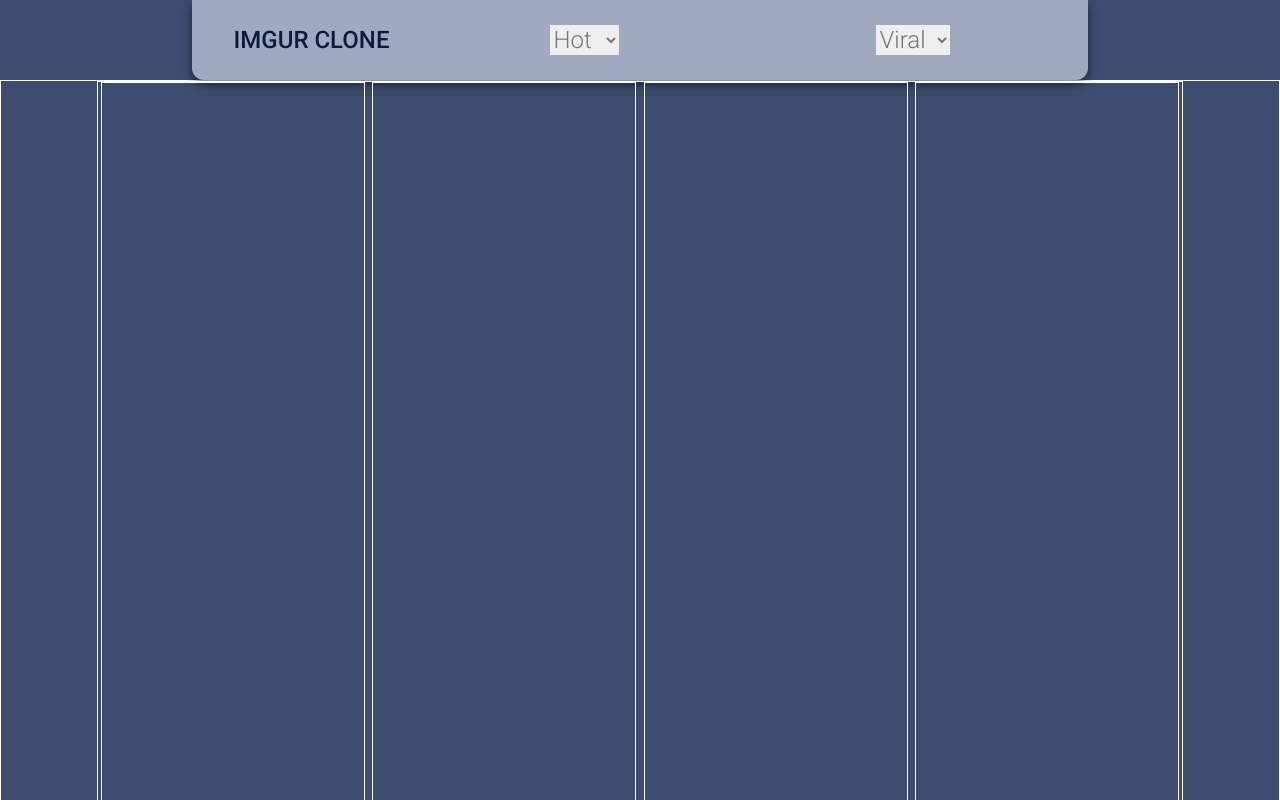
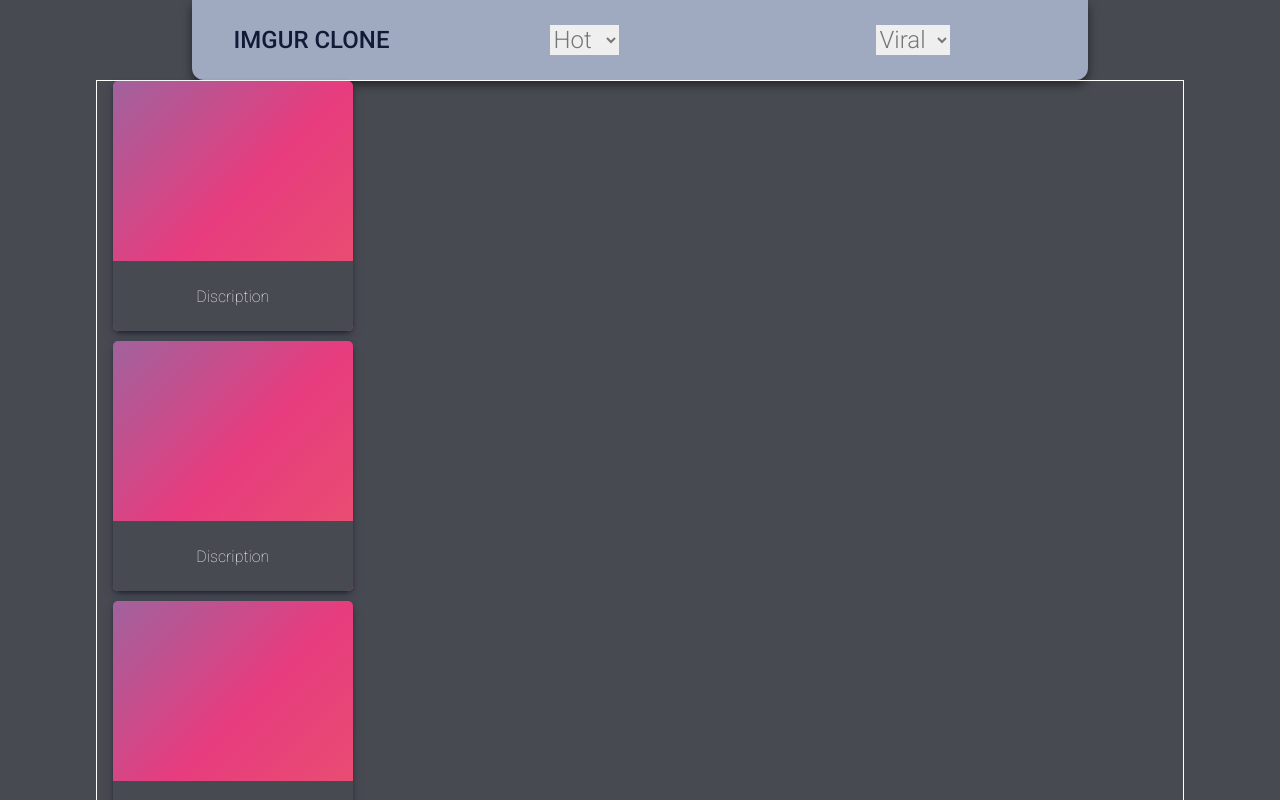
Before and after one commit to Jonjo7Dia/Teach-Away-Coding-Challenge, a React (Create React App) app: page / in a window 1280 px wide. Shown: the top 800 px of the page. Built offline with nearby package versions, Linux system fonts and the light colour scheme; no server answers.

Commit message:
image card set up

```diff
--- a/src/App.css
+++ b/src/App.css
@@ -3,12 +3,12 @@
     box-sizing: border-box;
     margin: 0;
     padding: 0;
+    user-select: none;
+    -webkit-user-drag: none;
 }
-#root{
-    height: 100%;
-}
+
 body {
-    background-color: #3D4B6F;
+    background-color: #474a51;
     font-family: 'Roboto', sans-serif;
     height: 100vh;
 }
--- a/src/components/body/Body.module.css
+++ b/src/components/body/Body.module.css
@@ -1,7 +1,7 @@
 .body {
     width: 100%;
     height: 100%;
-    border: solid white 1px;
+
     display: flex;
     justify-content: center;
 }
--- a/src/components/body/ViewResults.js
+++ b/src/components/body/ViewResults.js
@@ -1,9 +1,10 @@
 import classes from "./ViewResults.module.css";
-
+import ImageColumn from '../imageColumn/ImageColumn';
 const ViewResults = () => {
+    const arr = [1,2,3,4,5,6,8]
   return (
     <div className={classes.results}>
-      <div className={classes.imageColumn}></div>
+      <div className={classes.imageColumn}><ImageColumn data={arr}/></div>
       <div className={classes.imageColumn}></div>
       <div className={classes.imageColumn}></div>
       <div className={classes.imageColumn}></div>
--- a/src/components/body/ViewResults.module.css
+++ b/src/components/body/ViewResults.module.css
@@ -8,6 +8,6 @@
 }
 
 .imageColumn{
-    width: 264px;
-    border: solid white 1px;
+    width: 240px;
+
 }
--- /dev/null
+++ b/src/components/imageColumn/ImageCard.js
@@ -0,0 +1,12 @@
+import classes from "./ImageCard.module.css";
+
+const ImageCard = () => {
+    return <div className={classes.imageCard}>
+        <div className={classes.media}></div>
+        <div className={classes.description}>
+            <h4>Discription</h4>
+        </div>
+    </div>
+}
+
+export default ImageCard;
--- /dev/null
+++ b/src/components/imageColumn/ImageCard.module.css
@@ -0,0 +1,51 @@
+.imageCard {
+    width: 100%;
+    height: 250px;
+    margin-bottom: 10px;
+    max-height: 300px;
+    background: linear-gradient(-45deg, #ee7752, #e73c7e, #23a6d5, #23d5ab);
+	background-size: 400% 400%;
+	animation: gradient 15s ease infinite;
+    border-radius: 5px;
+    box-shadow: rgba(50, 50, 93, 0.25) 0px 6px 12px -2px, rgb(0, 0, 0) 0px 3px 7px -3px;
+}
+.media {
+    width: 100%;
+    height: calc(100% - 70px);
+}
+.media img{
+    max-width: 100%;
+    max-height: 100%;
+}
+.media video{
+    max-width: 100%;
+    max-height: 100%;
+}
+.description {
+    width: 100%;
+    height: 70px;
+    background-color: #474a51;
+    border-bottom-left-radius: 5px;
+    border-bottom-right-radius: 5px;
+    color: white;
+    display: flex;
+    justify-content: center;
+    align-items: center;
+
+}
+.description h4{
+    font-family: 'Roboto';
+    font-weight: 100;
+}
+
+@keyframes gradient {
+	0% {
+		background-position: 0% 50%;
+	}
+	50% {
+		background-position: 100% 50%;
+	}
+	100% {
+		background-position: 0% 50%;
+	}
+}
--- /dev/null
+++ b/src/components/imageColumn/ImageColumn.js
@@ -0,0 +1,8 @@
+import ImageCard from './ImageCard'
+const ImageColumn = (props) => {
+   return props.data.map(index => {
+       return <ImageCard key={index}></ImageCard>
+   })
+}
+
+export default ImageColumn;
```
Also changed, not shown: src/components/imageColumn/ImageColumn.module.css (added).
